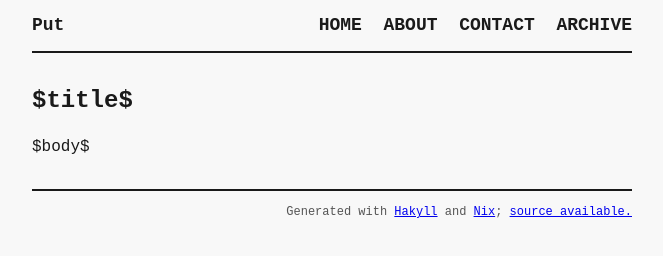
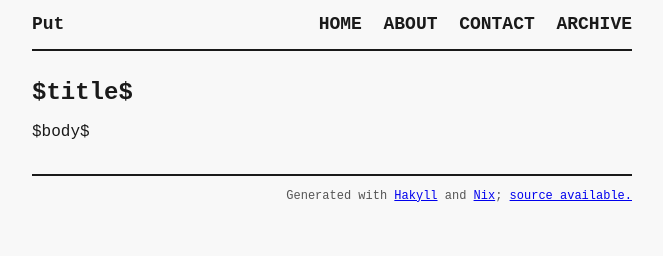
Before and after one commit to TimPut/timput.com, a plain HTML site: page site/templates/default.html in a window 1280 px wide. Shown: the whole page, without its empty margins (308-971 px from the left). Drawn offline with Linux system fonts and the light colour scheme.

Commit message:
fixed heading line-height

```diff
--- a/site/css/default.css
+++ b/site/css/default.css
@@ -3,7 +3,7 @@ html {
   font-family: hack, monospace;
   color: #1a1a1a;
   background: #f8f8f8;
-  line-height: 1.5;
+  line-height: 1.4;
 }
 
 body {
@@ -35,11 +35,13 @@ footer {
 }
 
 h1 {
-  font-size: 2.4rem;
+    font-size: 2.4rem;
+    line-height: 1;
 }
 
 h2 {
-  font-size: 2rem;
+    font-size: 2rem;
+    line-height: 1;
 }
 
 article .header {
```
Also changed, not shown: 2 other files.
